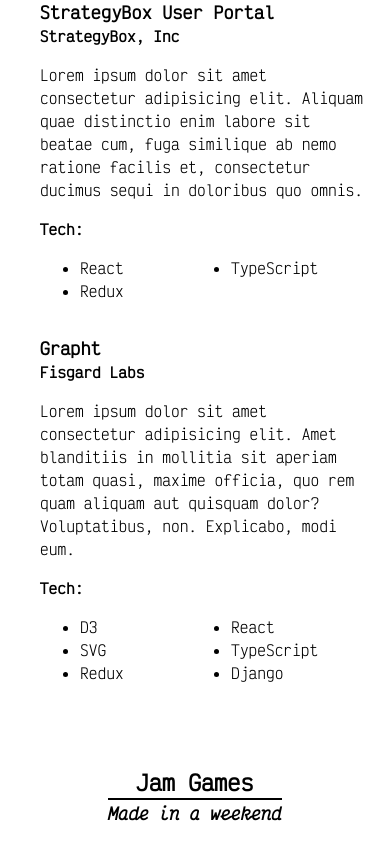
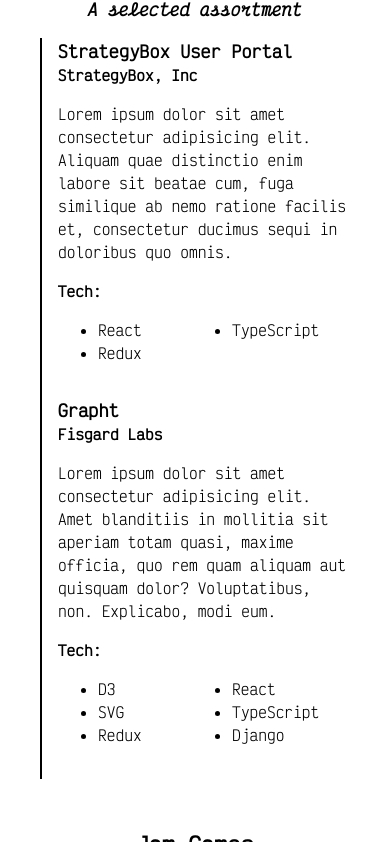
Before and after one commit to weslord/weslord.com, a plain HTML site: page index.html in a window 390 px wide. Shown: the part 446-1288 px from the top of the page. Drawn offline with Linux system fonts and the light colour scheme.

Commit message:
Improve squishiness with better use of flex, remove intermediate size

```diff
--- a/style.css
+++ b/style.css
@@ -6,8 +6,7 @@ body {
     display: flex;
     flex-direction: column;
     align-items: center;
-    padding-top: 2em;
-    min-width: 62em;
+    margin: 1.5em;
 }
 
 h1, h2, h3, h4, h5, h6 {
@@ -17,16 +16,15 @@ h1, h2, h3, h4, h5, h6 {
 section {
     display: flex;
     margin-bottom: 3em;
+    max-width: 60em;
 }
 
 section > header {
-    flex-shrink: 0;
-    width: 20em;
+    flex: 1 0 14em;
 }
 
 section > div {
-    flex-shrink: 0;
-    width: 40em;
+    flex: 0 1 40em;
     border-left: 2px solid black;
     padding-left: 1em;
 }
@@ -51,21 +49,7 @@ header h3 {
     display: flex;
 }
 
-@media (max-width: 960px) {
-    body {
-        min-width: 47em;
-    }
-
-    section > header {
-        width: 15em;
-    }
-
-    section > div {
-        width: 30em;
-    }
-}
-
-@media (max-width: 800px) {
+@media (max-width: 760px) {
     body {
         min-width: unset;
         padding: 1em;
@@ -79,12 +63,11 @@ header h3 {
     section > header {
         text-align: center;
         margin-bottom: 1em;
-        width: unset;
+        flex: unset;
     }
 
     section > div {
-        border-left: none;
-        width: unset;
+        flex: unset;
         max-width: 30em;
     }
 }
```
